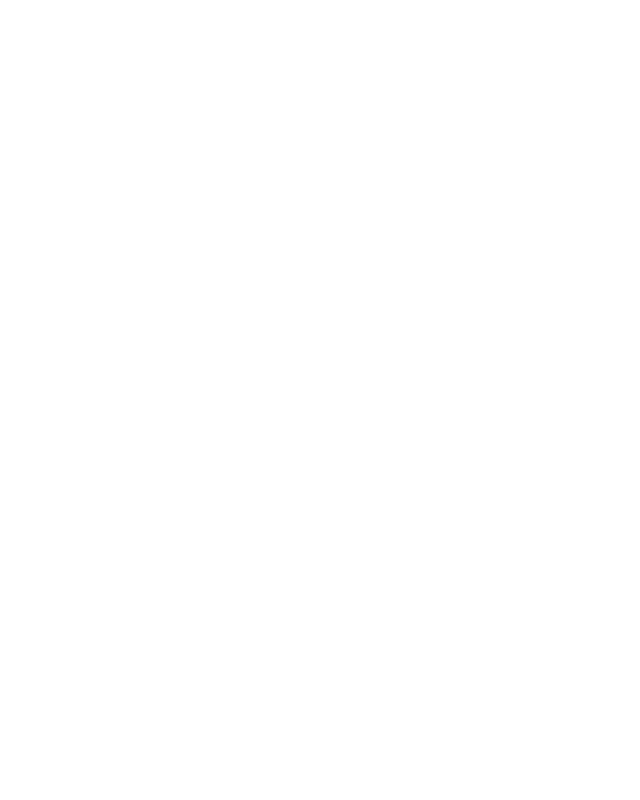
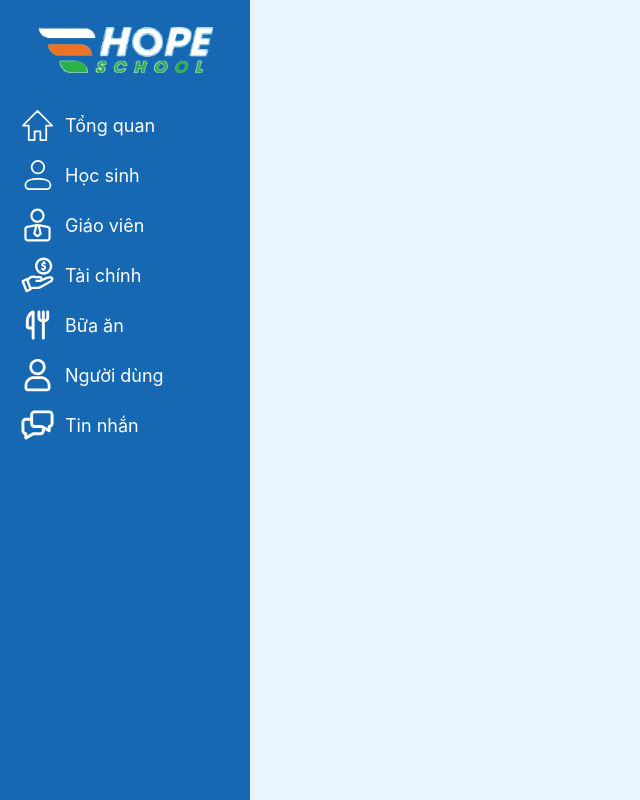
Before and after one commit to TalJa1/web-huybao, a React (Create React App) app: page /addstudents in a window 1280 px wide. Before the commit this address had no page. Shown: the whole page, without its empty margins (0-640 px from the left). Built offline with nearby package versions, Linux system fonts and the light colour scheme.

Commit message:
Add AddStudent component and routing; implement navigation from StudentPage

```diff
--- a/src/App.tsx
+++ b/src/App.tsx
@@ -11,6 +11,7 @@ import TeacherDetail from "./views/Teacher/TeacherDetail";
 import StudentDetailPage from "./views/Student/StudentDetailPage";
 import UserPage from "./views/UserPage";
 import MealDetail from "./views/Meal/MealDetail";
+import AddStudent from "./views/Student/AddStudent";
 
 function App() {
   return (
@@ -18,6 +19,7 @@ function App() {
       <Routes>
         <Route path="/" element={<Home />} />
         <Route path="/students" element={<StudentPage />} />
+        <Route path="/addstudents" element={<AddStudent />} />
         <Route path="/students/:name" element={<StudentDetailPage />} />
         <Route path="/teachers" element={<TeacherPage />} />
         <Route path="/teachers/:name" element={<TeacherDetail />} />
--- /dev/null
+++ b/src/views/Student/AddStudent.tsx
@@ -0,0 +1,17 @@
+import { Box } from "@mui/material";
+import React from "react";
+import TopLayout from "../../components/TopLayout";
+
+const AddStudent = () => {
+  return (
+    <TopLayout>
+      <Main />
+    </TopLayout>
+  );
+};
+
+const Main: React.FC = () => {
+  return <Box></Box>;
+};
+
+export default AddStudent;
--- a/src/views/StudentPage.tsx
+++ b/src/views/StudentPage.tsx
@@ -57,6 +57,10 @@ const Main: React.FC = () => {
 
   const handleRowClick = (student: any) => {
     navigate(`/students/${student.name}`, { state: { student } });
+  };
+
+  const handleNewStudentClick = () => {
+    navigate("/addstudents");
   };
 
   const students = StudentList; // Add this line to define students
@@ -160,6 +164,7 @@ const Main: React.FC = () => {
               variant="contained"
               color="primary"
               sx={{ borderRadius: "40px" }}
+              onClick={handleNewStudentClick}
             >
               + New Student
             </Button>
```
